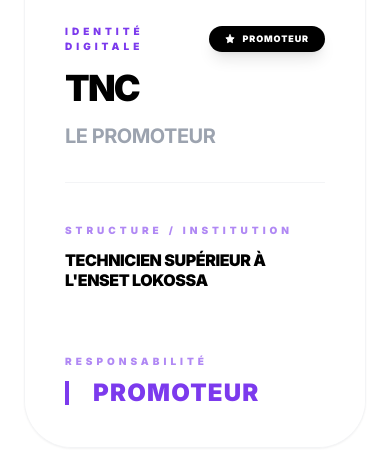
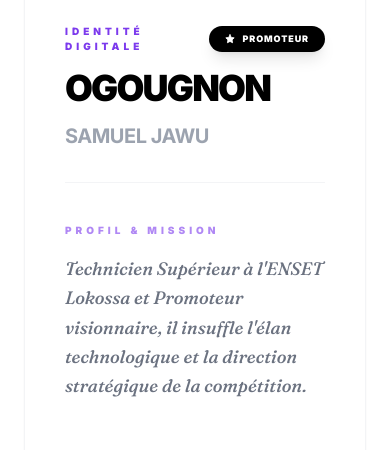
Before and after one commit to randolphekm27-del/technovachallengea, a React (Vite) app: page /#/equipe-2026 in a window 390 px wide. Shown: the part 1382-1832 px from the top of the page. Built offline with nearby package versions, Linux system fonts and the light colour scheme.

Commit message:
feat(team): Add bios and update team member details
Adds a mandatory 'bio' field to the TeamMember interface and populates it for existing team members. Also updates some team member details for accuracy.

```diff
--- a/pages/Team2026.tsx
+++ b/pages/Team2026.tsx
@@ -1,7 +1,7 @@
 
 import React from 'react';
 import { motion, useScroll, useTransform } from 'framer-motion';
-import { ArrowDown, Shield, Star } from 'lucide-react';
+import { ArrowDown, Star } from 'lucide-react';
 
 interface TeamMember {
   id: number;
@@ -12,182 +12,246 @@ interface TeamMember {
   field: string;
   image: string;
   priority: number;
+  bio: string; // La description en une phrase est maintenant obligatoire
 }
 
 const team: TeamMember[] = [
   {
-    id: 0,
-    lastName: "TNC",
-    firstName: "LE PROMOTEUR",
+    id: 1,
+    lastName: "OGOUGNON",
+    firstName: "Samuel Jawu",
     role: "Promoteur",
     university: "Technicien Supérieur à l'ENSET Lokossa",
-    field: "", // Masqué pour le promoteur
+    field: "",
     image: "https://i.postimg.cc/L6FT665y/le-promoteur.jpg",
-    priority: 1
+    priority: 10,
+    bio: "Technicien Supérieur à l'ENSET Lokossa et Promoteur visionnaire, il insuffle l'élan technologique et la direction stratégique de la compétition."
+  },
+  {
+    id: 2,
+    lastName: "AKONDE",
+    firstName: "S. Bienvenu",
+    role: "Coordonnateur",
+    university: "Direction Générale",
+    field: "Management des Systèmes",
+    image: "https://i.postimg.cc/Z5Cd0Hb1/AKONDE_S_Bienvenu.jpg",
+    priority: 20,
+    bio: "Coordonnateur Général issu de la Direction Générale, il orchestre la synergie opérationnelle et assure la cohérence globale du projet."
+  },
+  {
+    id: 4,
+    lastName: "AKOTCHAYE",
+    firstName: "Raouf",
+    role: "Superviseur",
+    university: "Haut Conseil TNC",
+    field: "Surveillance Stratégique",
+    image: "https://i.postimg.cc/g2nZrsz1/AKOTCHAYE_Raouf_Superviseur.jpg",
+    priority: 25,
+    bio: "Superviseur au sein du Haut Conseil TNC, il veille à la surveillance stratégique et au respect des standards d'excellence du challenge."
+  },
+  {
+    id: 17,
+    lastName: "ASSOGBA",
+    firstName: "Houéfa Doriane M. C.",
+    role: "Égérie de Tech Nova Challenge",
+    university: "INSTI/UNSTIM (Lokossa)",
+    field: "L3, Informatique et Télécommunications",
+    image: "https://i.postimg.cc/kgBbDsJ0/ASSOGBA_Houéfa_Doriane_Marie_Christnelle.jpg",
+    priority: 26,
+    bio: "Elle incarne l'élégance et l'excellence féminine du challenge, inspirant la nouvelle génération de femmes dans la tech."
+  },
+  {
+    id: 3,
+    lastName: "DAKOSSI",
+    firstName: "Johannes Ornel",
+    role: "Coordonnateur Adjoint",
+    university: "FAST/UAC",
+    field: "Énergies Renouvelables et Systèmes Énergétiques",
+    image: "https://i.postimg.cc/g2Mr5nR1/Johannes_Ornel.jpg",
+    priority: 30,
+    bio: "Il seconde la coordination avec une expertise technique pointue en systèmes énergétiques et énergies renouvelables."
   },
   {
     id: 5,
-    lastName: "DJOSSA",
-    firstName: "Jesumimon Herman",
-    role: "Organisateur Général",
-    university: "INSTI",
-    field: "Master 1 en Froid et Climatisation",
-    image: "https://i.postimg.cc/xCpwVVgN/Jesumimon_Herman.jpg",
-    priority: 2
+    lastName: "JAKO",
+    firstName: "Abigail F'olukè Dègnon",
+    role: "Secrétaire Générale (SG)",
+    university: "ENSET/UNSTIM (Lokossa)",
+    field: "Secrétariat et Assistanat de gestion",
+    image: "https://i.postimg.cc/VksdDjSx/Abigaïl_F_olukè_Dègnon.jpg",
+    priority: 50,
+    bio: "Elle assure la rigueur administrative et le suivi méticuleux de tous les dossiers officiels de l'organisation."
+  },
+  {
+    id: 6,
+    lastName: "HOUDJI",
+    firstName: "Esther Géraldine",
+    role: "Secrétaire Adjointe (SGA)",
+    university: "UCAO",
+    field: "Informatique Industrielle et Maintenance",
+    image: "https://i.postimg.cc/rwztq18F/Mondoukpè_Esther_Géraldine.jpg",
+    priority: 60,
+    bio: "Elle appuie le secrétariat général avec dynamisme et une précision opérationnelle indispensable au bon fonctionnement du projet."
+  },
+  {
+    id: 7,
+    lastName: "BOKO",
+    firstName: "A. Martine",
+    role: "Trésorière Générale (TG)",
+    university: "ENSET/UNSTIM (Lokossa)",
+    field: "Métiers Mode - vêtements",
+    image: "https://i.postimg.cc/W19tKhrW/Amour_Marie.jpg",
+    priority: 70,
+    bio: "Elle veille avec intégrité à la saine gestion et à la transparence absolue des ressources financières de la compétition."
   },
   {
     id: 8,
-    lastName: "DAKOSSI",
-    firstName: "Johannes Ornel",
-    role: "Coordonnateur Adjoint",
-    university: "Abomey-Calavi",
-    field: "ERSE",
-    image: "https://i.postimg.cc/g2Mr5nR1/Johannes_Ornel.jpg",
-    priority: 3
+    lastName: "ADEKOUNLE",
+    firstName: "Adéwalé Joyce Rockia",
+    role: "Trésorière Adjointe (TGA)",
+    university: "ESM BENIN",
+    field: "Science juridique",
+    image: "https://i.postimg.cc/QdVWjQXN/Adéwalé_Joyce_Rockia.jpg",
+    priority: 80,
+    bio: "Elle apporte sa rigueur juridique et ses compétences analytiques à la gestion comptable du Tech Nova Challenge."
   },
   {
-    id: 6,
-    lastName: "JAKO",
-    firstName: "Abigaïl F'olukè Dègnon",
-    role: "Secrétaire Générale (SG)",
-    university: "ENSET Lokossa",
-    field: "Secrétariat et Assistanat de Gestion",
-    image: "https://i.postimg.cc/VksdDjSx/Abigaïl_F_olukè_Dègnon.jpg",
-    priority: 4
+    id: 9,
+    lastName: "LENGHAM",
+    firstName: "C. Abioud Wicham",
+    role: "Chef Service Technique",
+    university: "ENSGEP/UNSTIM (Abomey)",
+    field: "Génie énergétique et procédés",
+    image: "https://i.postimg.cc/GmM9NHGb/Charone_Abioud_Wicham.jpg",
+    priority: 90,
+    bio: "Il dirige les opérations techniques complexes avec une maîtrise exemplaire du génie énergétique et des procédés."
   },
   {
-    id: 7,
-    lastName: "HOUDJI",
-    firstName: "Mondoukpè Esther Géraldine",
-    role: "Secrétaire Adjointe",
-    university: "UCAO",
-    field: "Informatique Industrielle et Maintenance",
-    image: "https://i.postimg.cc/rwztq18F/Mondoukpè_Esther_Géraldine.jpg",
-    priority: 5
+    id: 10,
+    lastName: "TOGNON",
+    firstName: "Eméric R. S.",
+    role: "Service Technique",
+    university: "INSTI/UNSTIM (Lokossa)",
+    field: "Génie Électrique et Informatique",
+    image: "https://i.postimg.cc/sgn18vSN/Emeric_Rolland_S.jpg",
+    priority: 91,
+    bio: "Il déploie son savoir-faire en électricité et informatique pour garantir la performance technique de l'événement."
   },
   {
-    id: 3,
-    lastName: "BOKO",
-    firstName: "Amour Marie",
-    role: "Trésorière Générale",
-    university: "ENSET Lokossa",
-    field: "Métiers de Mode - Vêtements",
-    image: "https://i.postimg.cc/W19tKhrW/Amour_Marie.jpg",
-    priority: 6
+    id: 13,
+    lastName: "DJOSSA",
+    firstName: "Herman",
+    role: "Organisateur Général (OG)",
+    university: "INSTI/UNSTIM (Lokossa)",
+    field: "Froid et Climatisation",
+    image: "https://i.postimg.cc/xCpwVVgN/Jesumimon_Herman.jpg",
+    priority: 100,
+    bio: "Il orchestre la logistique globale et l'organisation pratique du challenge sur le terrain avec une efficacité reconnue."
   },
   {
     id: 14,
-    lastName: "ADEKOUNLE",
-    firstName: "Adéwalé Joyce Rockia",
-    role: "Trésorière Adjointe",
-    university: "ESM BENIN (LOKOSSA)",
-    field: "Droit",
-    image: "https://i.postimg.cc/QdVWjQXN/Adéwalé_Joyce_Rockia.jpg",
-    priority: 7
+    lastName: "ABDOU RAMANE",
+    firstName: "Mouïsou",
+    role: "Organisateur Adjoint (OGA)",
+    university: "ENSET/UNSTIM (Lokossa)",
+    field: "Électrotechnique",
+    image: "https://i.postimg.cc/wjW3P7L8/ABDOU_RAMANE.jpg",
+    priority: 110,
+    bio: "Il soutient l'organisation logistique et technique avec une réactivité et un engagement exemplaires."
   },
   {
-    id: 1,
-    lastName: "AKOTCHAYE",
-    firstName: "M. Vicentia",
-    role: "Ambassadrice",
-    university: "ENSET",
-    field: "MA2",
-    image: "https://i.postimg.cc/VksdDjrQ/M_Vicentia.jpg",
-    priority: 8
+    id: 18,
+    lastName: "AHIZIGBE",
+    firstName: "Sidoine",
+    role: "Service de Communication",
+    university: "ENSGEP/UNSTIM (Abomey)",
+    field: "Froid et Climatisation",
+    image: "https://i.postimg.cc/Qt7ywK9X/SIDOINE.jpg",
+    priority: 120,
+    bio: "Il assure le rayonnement médiatique et porte la voix du challenge auprès du public et des partenaires."
   },
   {
-    id: 11,
-    lastName: "DOSSA EZOUN-AGNAN",
+    id: 19,
+    lastName: "AÏMASSE",
+    firstName: "Fabrice",
+    role: "Service de Communication",
+    university: "ENSET/UNSTIM (Lokossa)",
+    field: "Économie-Gestion",
+    image: "https://i.postimg.cc/zG3RqCJv/Jésugnon_Calixte_Fabrice.jpg",
+    priority: 121,
+    bio: "Il déploie les stratégies de communication digitales pour maximiser la visibilité de la compétition nationale."
+  },
+  {
+    id: 20,
+    lastName: "DJOHON",
+    firstName: "Marius",
+    role: "Service de Communication",
+    university: "ENSGEP/UNSTIM (Lokossa)",
+    field: "Énergétique et procédés",
+    image: "https://i.postimg.cc/0QXT11Zw/DJOHON.jpg",
+    priority: 122,
+    bio: "Il contribue activement à la production de contenus et à l'animation des réseaux sociaux officiels du projet."
+  },
+  {
+    id: 23,
+    lastName: "GNANSOUNOU",
+    firstName: "Afi Isabelle",
+    role: "Service de Communication",
+    university: "INSTI/UNSTIM (Lokossa)",
+    field: "Bâtiment travaux publics et construction durable (BTP - CD)",
+    image: "https://i.postimg.cc/qvBzj8hf/GNANSOUNOU_Afi_Isabelle_Joyce.jpg",
+    priority: 123,
+    bio: "Elle renforce l'équipe de communication par son dynamisme et son expertise terrain en infrastructures."
+  },
+  {
+    id: 21,
+    lastName: "AKOTCHAYE",
+    firstName: "Vicentia",
+    role: "Ambassadrice",
+    university: "ENSET/UNSTIM (Lokossa)",
+    field: "Mécanique Automobile",
+    image: "https://i.postimg.cc/VksdDjrQ/M_Vicentia.jpg",
+    priority: 140,
+    bio: "Elle représente fièrement les valeurs d'innovation et d'audace du challenge auprès de la jeunesse béninoise."
+  },
+  {
+    id: 22,
+    lastName: "DOSSA",
     firstName: "Mahugnon Delphin",
     role: "Ambassadeur",
-    university: "UNSTIM - INSTI",
-    field: "BTP - Construction Durable",
+    university: "INSTI/UNSTIM (Lokossa)",
+    field: "Bâtiment travaux publics et construction durable (BTP - CD)",
     image: "https://i.postimg.cc/qRDPHHQg/Mahugnon_Delphin.jpg",
-    priority: 9
-  },
-  {
-    id: 12,
-    lastName: "LENGHAM",
-    firstName: "Charone Abioud Wicham",
-    role: "Chef Service Technique",
-    university: "ENSGÉP",
-    field: "Génie Énergétique et Procédés",
-    image: "https://i.postimg.cc/GmM9NHGb/Charone_Abioud_Wicham.jpg",
-    priority: 10
-  },
-  {
-    id: 13,
-    lastName: "TOGNON",
-    firstName: "Emeric Rolland S.",
-    role: "Service Technique",
-    university: "UNSTIM",
-    field: "GEI EE3",
-    image: "https://i.postimg.cc/sgn18vSN/Emeric_Rolland_S.jpg",
-    priority: 11
-  },
-  {
-    id: 9,
-    lastName: "AHIZIGBE",
-    firstName: "SIDOINE",
-    role: "Service de communication",
-    university: "UNSTIM",
-    field: "Froid et Climatisation",
-    image: "https://i.postimg.cc/Qt7ywK9X/SIDOINE.jpg",
-    priority: 12
+    priority: 141,
+    bio: "Il porte les couleurs du Tech Nova Challenge avec passion, promouvant l'excellence dans le secteur du bâtiment."
   },
   {
     id: 15,
-    lastName: "GNANSOUNOU",
-    firstName: "Afi Isabelle Joyce",
-    role: "Service de Communication",
-    university: "INSTI Lokossa",
-    field: "Master 1 BTP - CD",
-    image: "https://i.postimg.cc/qvBzj8hf/GNANSOUNOU_Afi_Isabelle_Joyce.jpg",
-    priority: 13
+    lastName: "TOMETIN",
+    firstName: "Codjo Henri Primaël",
+    role: "Graphiste Designer (GRA)",
+    university: "ENSET-LOKOSSA",
+    field: "Énergie Renouvelable",
+    image: "https://i.postimg.cc/52PjG6LV/Codjo_Henri_Primaël.jpg",
+    priority: 150,
+    bio: "Il sculpte l'identité visuelle de la compétition avec une créativité sans limites et une précision esthétique."
   },
   {
     id: 16,
-    lastName: "AÏMASSE",
-    firstName: "Jésugnon Calixte Fabrice",
-    role: "Service de Communication",
-    university: "ENSET",
-    field: "Economie-Gestion (EG-2)",
-    image: "https://i.postimg.cc/zG3RqCJv/Jésugnon_Calixte_Fabrice.jpg",
-    priority: 14
-  },
-  {
-    id: 17,
-    lastName: "DJOHON",
-    firstName: "Marius",
-    role: "Service de Communication",
-    university: "UNSTIM Abomey",
-    field: "Génie Énergétique et Procédés",
-    image: "https://i.postimg.cc/0QXT11Zw/DJOHON.jpg",
-    priority: 15
-  },
-  {
-    id: 2,
-    lastName: "TOMETIN",
-    firstName: "Codjo Henri Primaël",
-    role: "Graphiste Designer",
-    university: "ENSET-LOKOSSA",
-    field: "Énergie Renouvelable",
-    image: "https://i.postimg.cc/52PjG6LV/Codjo_Henri_Primaël.jpg",
-    priority: 16
-  },
-  {
-    id: 4,
     lastName: "SEGBEDJI",
     firstName: "Anolde Elstine",
-    role: "Graphiste Designer",
+    role: "Graphiste Designer (GRA)",
     university: "UAC",
     field: "Mathématiques Informatiques",
     image: "https://i.postimg.cc/L8yh7nfr/Anolde_Elstine.jpg",
-    priority: 17
+    priority: 151,
+    bio: "Il allie design et rigueur logique pour sublimer les supports visuels et l'image de marque du challenge."
   }
 ];
 
 const TeamMemberCard: React.FC<{ member: TeamMember }> = ({ member }) => {
+  const isHighLevel = ["Promoteur", "Coordonnateur", "Superviseur"].includes(member.role);
+
   return (
     <motion.div
       initial={{ opacity: 0, scale: 0.95, y: 50 }}
@@ -196,7 +260,6 @@ const TeamMemberCard: React.FC<{ member: TeamMember }> = ({ member }) => {
       transition={{ duration: 1.2, ease: [0.16, 1, 0.3, 1] }}
       className="group flex flex-col md:flex-row bg-white border border-gray-100 rounded-[3rem] overflow-hidden shadow-sm hover:shadow-2xl transition-all duration-700 mb-20 md:mb-32"
     >
-      {/* Portrait aspect ratio (4/5) with top focus */}
       <div className="w-full md:w-[42%] aspect-[4/5] overflow-hidden bg-gray-50 relative">
         <motion.img
           initial={{ scale: 1.1 }}
@@ -210,13 +273,12 @@ const TeamMemberCard: React.FC<{ member: TeamMember }> = ({ member }) => {
         <div className="absolute inset-0 bg-gradient-to-r from-black/5 to-transparent pointer-events-none" />
       </div>
 
-      {/* Info Panel */}
       <div className="w-full md:w-[58%] p-10 md:p-16 flex flex-col justify-center bg-white">
         <div className="space-y-10">
           <div className="pb-8 border-b border-gray-100">
             <div className="flex items-center gap-4 mb-4">
               <span className="text-[10px] font-black uppercase tracking-[0.4em] text-nova-violet">Identité Digitale</span>
-              {member.priority === 1 && (
+              {member.priority === 10 && (
                 <span className="flex items-center gap-2 px-4 py-1.5 bg-nova-black text-white rounded-full text-[9px] font-black uppercase tracking-widest shadow-lg">
                   <Star size={10} fill="currentColor" /> Promoteur
                 </span>
@@ -230,9 +292,17 @@ const TeamMemberCard: React.FC<{ member: TeamMember }> = ({ member }) => {
             </p>
           </div>
 
-          <div className="grid grid-cols-1 md:grid-cols-2 gap-10">
+          <div className="space-y-4">
+            <span className="text-[10px] font-black uppercase tracking-[0.4em] text-nova-violet mb-3 block opacity-60">Profil & Mission</span>
+            <p className="text-lg md:text-xl font-medium text-gray-500 italic leading-relaxed font-serif">
+              {member.bio}
+            </p>
+          </div>
+
+          {!isHighLevel && (
+            <div className="grid grid-cols-1 md:grid-cols-2 gap-10 pt-4">
               <div>
-              <span className="text-[10px] font-black uppercase tracking-[0.4em] text-nova-violet mb-3 block opacity-60">Structure / Institution</span>
+                <span className="text-[10px] font-black uppercase tracking-[0.4em] text-nova-violet mb-3 block opacity-60">Établissement</span>
                 <p className="text-base font-black text-nova-black uppercase leading-tight tracking-tight">
                   {member.university}
                 </p>
@@ -247,9 +317,9 @@ const TeamMemberCard: React.FC<{ member: TeamMember }> = ({ member }) => {
                 </div>
               )}
             </div>
+          )}
 
           <div className="pt-6">
-            <span className="text-[10px] font-black uppercase tracking-[0.4em] text-nova-violet mb-3 block opacity-60">Responsabilité</span>
             <div className="inline-block px-0 py-0 border-l-4 border-nova-violet pl-6">
               <p className="text-2xl font-black text-nova-violet uppercase tracking-wider leading-none">
                 {member.role}
@@ -270,9 +340,7 @@ const Team2026: React.FC = () => {
   return (
     <div className="min-h-screen bg-white selection:bg-nova-violet selection:text-white pb-32">
 
-      {/* 1. HERO — FULLSCREEN IMMERSIVE HEADER */}
       <section className="relative h-screen w-full flex flex-col items-center justify-center overflow-hidden">
-        {/* Background Image with Parallax & Dark Overlay */}
         <motion.div
           style={{ y: yHero, opacity: opacityHero }}
           className="absolute inset-0 z-0"
@@ -292,8 +360,6 @@ const Team2026: React.FC = () => {
           transition={{ duration: 1.5, ease: [0.16, 1, 0.3, 1] }}
           className="container mx-auto max-w-7xl relative z-30 text-center px-6"
         >
-          {/* Badge removed as requested */}
-
           <h1 className="editorial-title !text-white !text-[clamp(3rem,12vw,11rem)] !tracking-[-0.08em] !leading-[0.75] !text-shadow-none uppercase mb-12">
             UNE ÉQUIPE, <br />
             <span className="text-nova-violet italic font-light lowercase tracking-tighter">UNE VISION.</span>
@@ -302,11 +368,10 @@ const Team2026: React.FC = () => {
           <div className="w-24 h-px bg-nova-violet mx-auto mb-12" />
 
           <p className="text-xl md:text-3xl text-white/60 font-light max-w-3xl mx-auto leading-relaxed italic font-serif">
-            Dix-sept esprits unis par l'audace et l'excellence pour façonner l'infrastructure technologique du Bénin.
+            Un collectif d'esprits visionnaires unis par l'audace et l'excellence pour façonner l'infrastructure technologique du Bénin.
           </p>
         </motion.div>
 
-        {/* Scroll Indicator */}
         <motion.div
           animate={{ y: [0, 12, 0] }}
           transition={{ duration: 2.5, repeat: Infinity, ease: "easeInOut" }}
@@ -316,7 +381,6 @@ const Team2026: React.FC = () => {
         </motion.div>
       </section>
 
-      {/* 2. EXHIBITION GALLERY */}
       <section className="py-24 md:py-48 px-6 bg-white">
         <div className="container mx-auto max-w-6xl">
           {team.sort((a, b) => a.priority - b.priority).map((member) => (
@@ -339,7 +403,6 @@ const Team2026: React.FC = () => {
         </div>
       </section>
 
-      {/* STATEMENT SECTION */}
       <section className="py-48 bg-nova-black text-white px-6 text-center relative overflow-hidden">
         <div className="container mx-auto max-w-5xl relative z-10">
             <h2 className="editorial-title text-[clamp(3rem,10vw,9rem)] leading-[0.8] mb-16 text-white !text-shadow-none">
@@ -352,7 +415,6 @@ const Team2026: React.FC = () => {
         <div className="absolute top-1/2 left-1/2 -translate-x-1/2 -translate-y-1/2 w-[80vw] h-[80vw] bg-nova-violet/10 blur-[150px] rounded-full pointer-events-none" />
       </section>
 
-      {/* MINI FOOTER */}
       <footer className="py-24 text-center border-t border-black/5 bg-white">
          <p className="text-[11px] font-black tracking-[1.5em] text-nova-black/10 uppercase font-display px-4">
             Tech Nova Challenge — Un Collectif Visionnaire.
```
Lines whose indentation alone changed are shown as unchanged.
